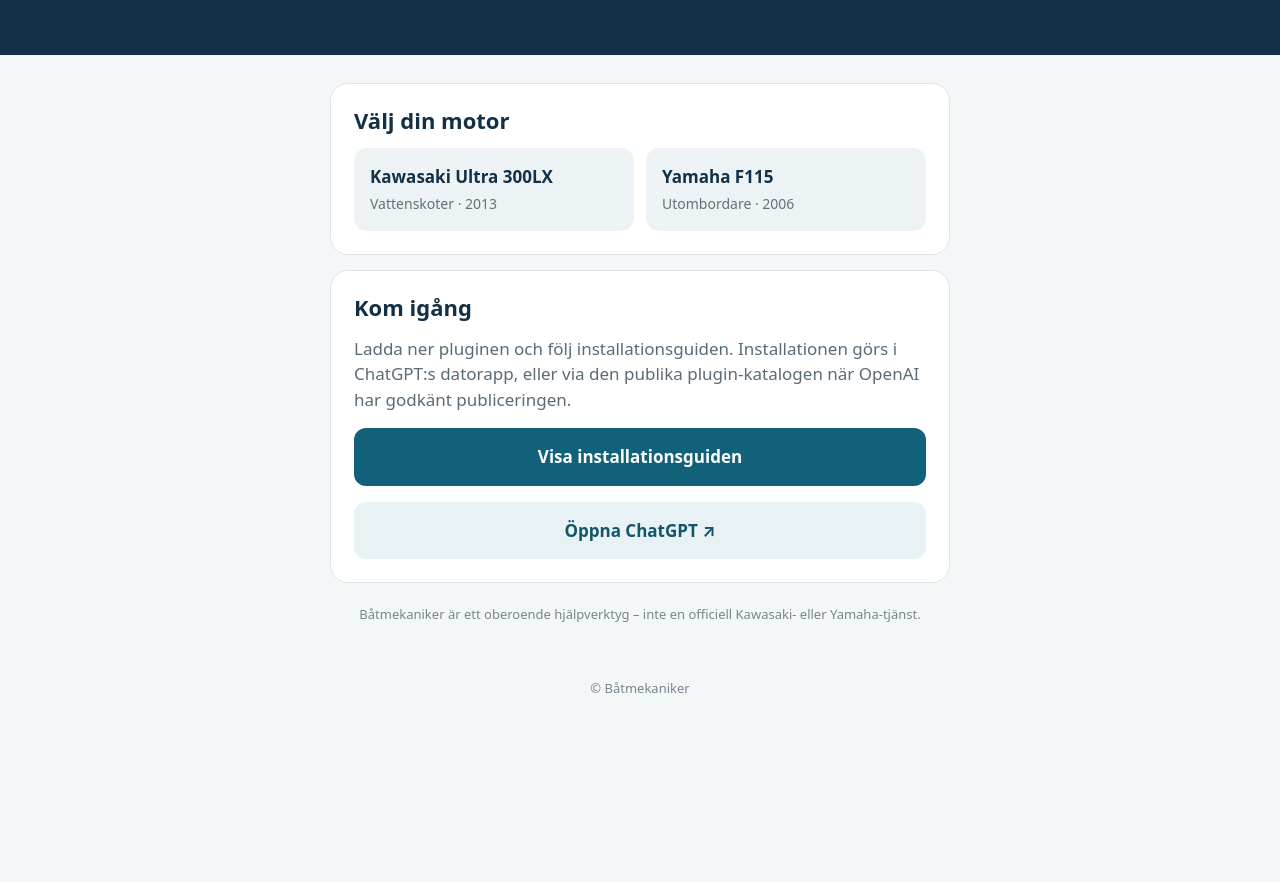
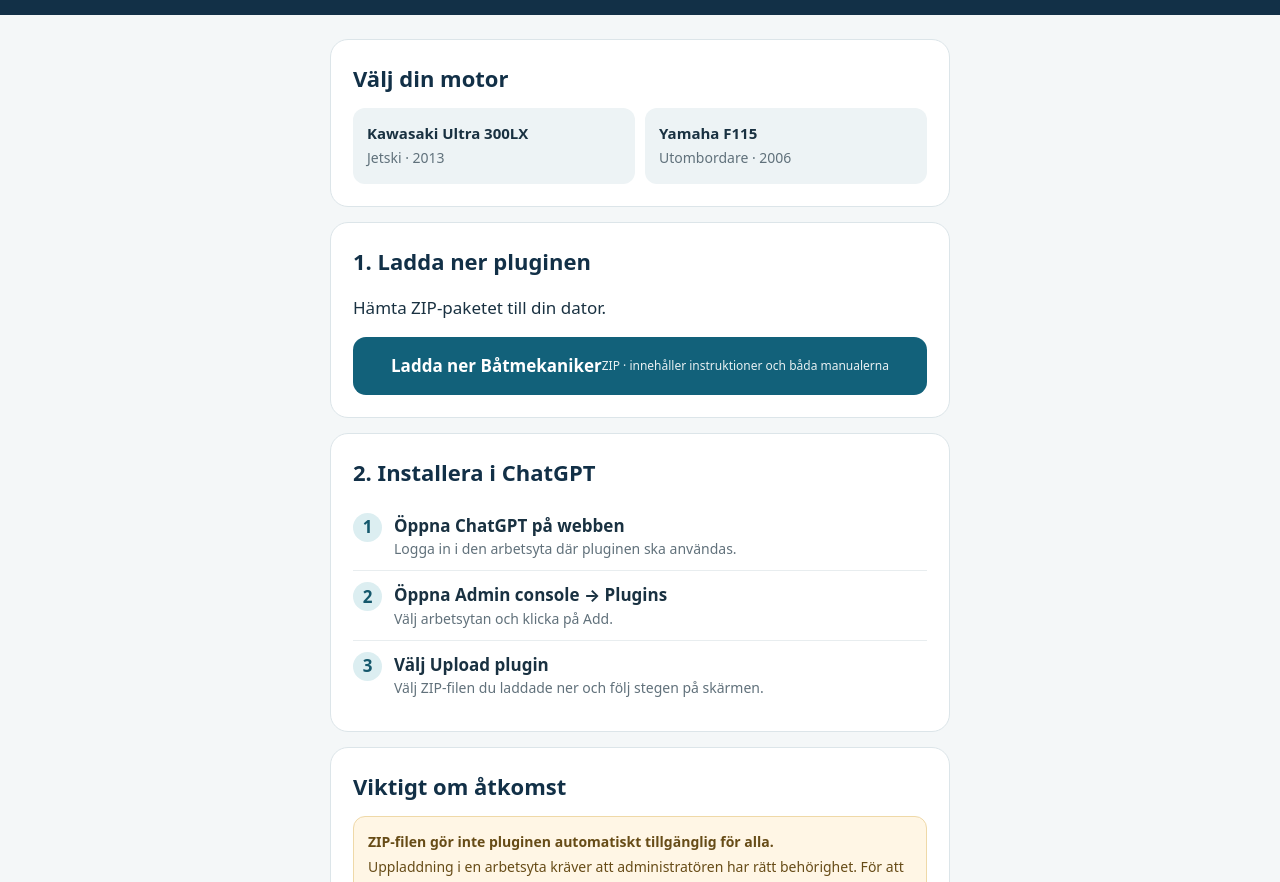
Before and after one commit to oingdahl/SSRS, a plain HTML site: page index.html in a window 1280 px wide. Shown: the part 251-1133 px from the top of the page. Before the commit the page ends 949 px from the top, so only its background shows below. Drawn offline with Linux system fonts and the light colour scheme.

Commit message:
Add plugin download and clear ChatGPT installation steps

```diff
--- a/index.html
+++ b/index.html
@@ -3,27 +3,49 @@
 <head>
 <meta charset="utf-8"><meta name="viewport" content="width=device-width,initial-scale=1">
 <meta name="theme-color" content="#123047">
-<title>Båtmekaniker</title>
+<title>Båtmekaniker – ladda ner</title>
 <style>
-*{box-sizing:border-box}body{margin:0;background:#f4f7f8;color:#183041;font:17px/1.5 system-ui,-apple-system,"Segoe UI",sans-serif}
-header{background:#123047;color:#fff;text-align:center;padding:52px 20px 58px}header .mark{font-size:38px}h1{font-size:clamp(40px,8vw,60px);line-height:1.05;margin:8px 0}header p{max-width:470px;margin:14px auto 0;color:#d7e5eb;font-size:18px}
-main{width:min(620px,calc(100% - 32px));margin:28px auto 54px}.card{background:#fff;border:1px solid #dce5e9;border-radius:18px;padding:23px;margin:15px 0}h2{font-size:22px;color:#123047;line-height:1.2;margin:0 0 15px}.models{display:grid;grid-template-columns:1fr 1fr;gap:12px}.model{background:#edf3f5;border-radius:13px;padding:16px}.model strong{display:block;color:#123047}.model span{font-size:14px;color:#61717b}
-.button{display:flex;justify-content:center;align-items:center;text-decoration:none;text-align:center;background:#12617a;color:#fff;font-weight:750;padding:16px 18px;border-radius:12px;margin-top:16px}.secondary{background:#e8f1f3;color:#15556a}
-p{color:#596b76;margin:8px 0}.tiny{font-size:13px;text-align:center;color:#77858e;margin-top:22px}
-@media(max-width:500px){header{padding:40px 18px 46px}.card{padding:19px}.models{grid-template-columns:1fr}}
-</style></head>
+*{box-sizing:border-box}body{margin:0;background:#f4f7f8;color:#193141;font:17px/1.5 system-ui,-apple-system,"Segoe UI",sans-serif}
+header{background:#123047;color:#fff;text-align:center;padding:42px 20px 46px}header .anchor{font-size:34px}h1{font-size:clamp(38px,8vw,54px);line-height:1.05;margin:7px 0}header p{margin:12px auto 0;max-width:480px;color:#d6e4e9}
+main{max-width:620px;width:calc(100% - 32px);margin:24px auto 48px}.card{background:#fff;border:1px solid #dce5e9;border-radius:18px;padding:22px;margin:15px 0}
+h2{font-size:22px;color:#123047;margin:0 0 13px}.models{display:grid;grid-template-columns:1fr 1fr;gap:10px}.model{background:#edf3f5;border-radius:12px;padding:14px}.model b{display:block;font-size:15px}.model span{font-size:14px;color:#60717b}
+.download{display:flex;align-items:center;justify-content:center;text-align:center;text-decoration:none;background:#12617a;color:white;border-radius:13px;padding:16px 18px;font-weight:800;font-size:17px;margin-top:12px}.download small{display:block;font-size:12px;font-weight:500;opacity:.9}
+.steps{list-style:none;padding:0;margin:0;counter-reset:step}.steps li{display:flex;gap:12px;padding:11px 0;border-bottom:1px solid #e8edef;counter-increment:step}.steps li:last-child{border:0}.steps li:before{content:counter(step);display:grid;place-items:center;width:29px;height:29px;flex:none;border-radius:50%;background:#dceef1;color:#15586c;font-weight:800}.steps b{display:block}.steps small{display:block;color:#61717b;font-size:14px}
+.warning{background:#fff6e5;border:1px solid #efd9a8;color:#674c17;border-radius:12px;padding:14px;font-size:14px}.warning b{display:block;margin-bottom:4px}
+.note{font-size:13px;color:#71808a;text-align:center}a.textlink{color:#12617a}
+footer{text-align:center;color:#78868e;font-size:13px;padding:0 16px 25px}
+@media(max-width:480px){.models{grid-template-columns:1fr}.card{padding:18px}header{padding:36px 18px 40px}}
+</style>
+</head>
 <body>
-<header><div class="mark" aria-hidden="true">⚓</div><h1>Båtmekaniker</h1><p>Få hjälp med felsökning och service – med instruktionsböckerna som grund.</p></header>
+<header><div class="anchor" aria-hidden="true">⚓</div><h1>Båtmekaniker</h1><p>Manualbaserad hjälp för felsökning och service av din motor.</p></header>
 <main>
-<section class="card"><h2>Välj din motor</h2><div class="models">
-<div class="model"><strong>Kawasaki Ultra 300LX</strong><span>Vattenskoter · 2013</span></div>
-<div class="model"><strong>Yamaha F115</strong><span>Utombordare · 2006</span></div>
-</div></section>
-<section class="card"><h2>Kom igång</h2><p>Ladda ner pluginen och följ installationsguiden. Installationen görs i ChatGPT:s datorapp, eller via den publika plugin-katalogen när OpenAI har godkänt publiceringen.</p>
-<a class="button" href="installera.html">Visa installationsguiden</a>
-<a class="button secondary" href="https://chatgpt.com/" target="_blank" rel="noopener">Öppna ChatGPT ↗</a>
+<section class="card">
+<h2>Välj din motor</h2>
+<div class="models">
+<div class="model"><b>Kawasaki Ultra 300LX</b><span>Jetski · 2013</span></div>
+<div class="model"><b>Yamaha F115</b><span>Utombordare · 2006</span></div>
+</div>
 </section>
-<p class="tiny">Båtmekaniker är ett oberoende hjälpverktyg – inte en officiell Kawasaki- eller Yamaha-tjänst.</p>
+<section class="card">
+<h2>1. Ladda ner pluginen</h2>
+<p>Hämta ZIP-paketet till din dator.</p>
+<a class="download" href="./B%C3%A5tmekaniker.zip" download>Ladda ner Båtmekaniker <small>ZIP · innehåller instruktioner och båda manualerna</small></a>
+</section>
+<section class="card">
+<h2>2. Installera i ChatGPT</h2>
+<ol class="steps">
+<li><div><b>Öppna ChatGPT på webben</b><small>Logga in i den arbetsyta där pluginen ska användas.</small></div></li>
+<li><div><b>Öppna Admin console → Plugins</b><small>Välj arbetsytan och klicka på Add.</small></div></li>
+<li><div><b>Välj Upload plugin</b><small>Välj ZIP-filen du laddade ner och följ stegen på skärmen.</small></div></li>
+</ol>
+</section>
+<section class="card">
+<h2>Viktigt om åtkomst</h2>
+<div class="warning"><b>ZIP-filen gör inte pluginen automatiskt tillgänglig för alla.</b>Uppladdning i en arbetsyta kräver att administratören har rätt behörighet. För att vänner med egna, separata ChatGPT-konton ska kunna hitta och installera den behöver pluginen skickas in till OpenAI:s publika katalog, godkännas och publiceras.</div>
+<p class="note">Officiella instruktioner: <a class="textlink" href="https://help.openai.com/en/articles/20001256-plugins-in-chatgpt" target="_blank" rel="noopener">Ladda upp och dela pluginer</a> · <a class="textlink" href="https://developers.openai.com/plugins/deploy/submission" target="_blank" rel="noopener">Publicera i katalogen</a></p>
+</section>
+<p class="note">Båtmekaniker är ett oberoende hjälpverktyg, inte en officiell Kawasaki- eller Yamaha-tjänst.</p>
 </main>
-<footer class="tiny">© Båtmekaniker</footer>
+<footer>© Båtmekaniker</footer>
 </body></html>
```
